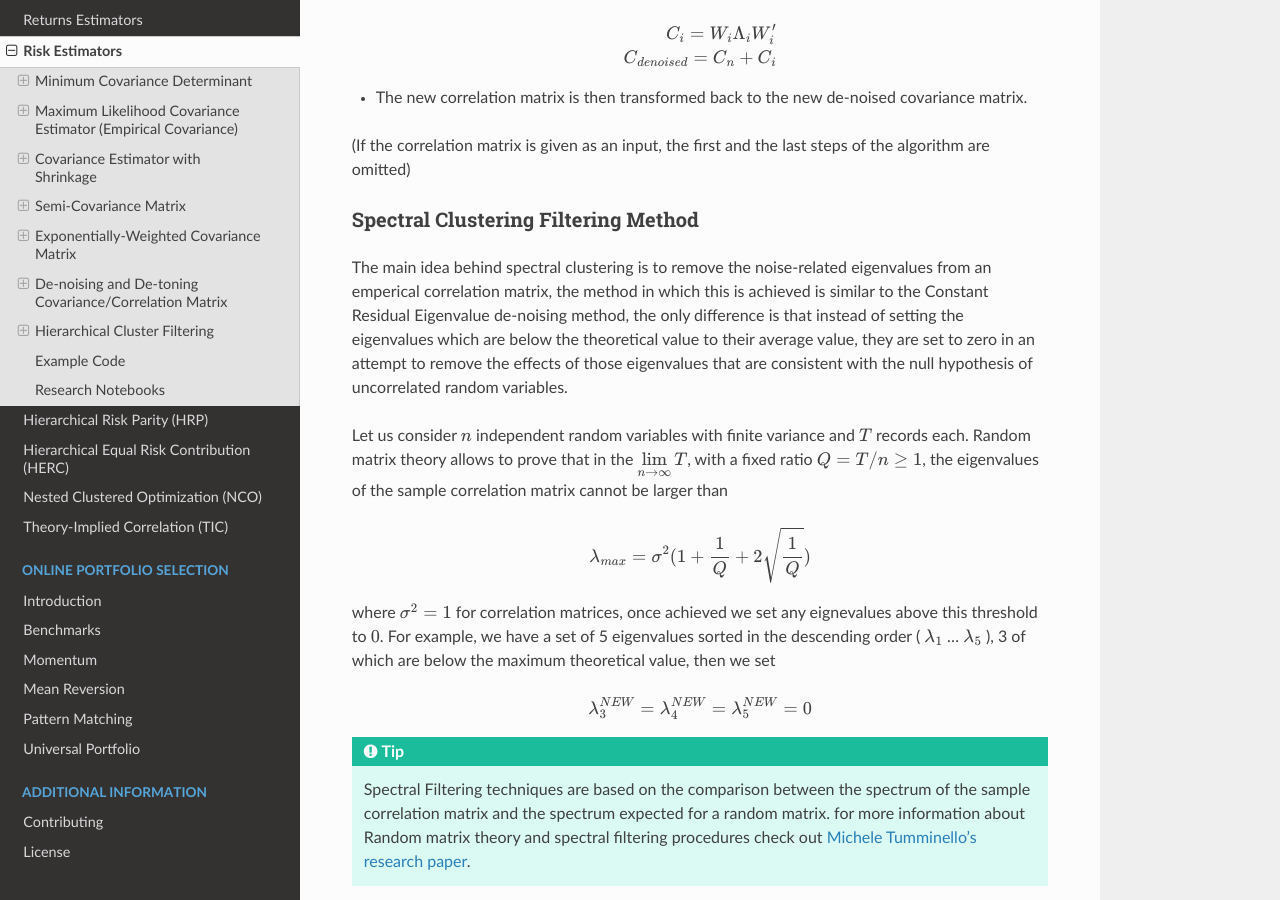
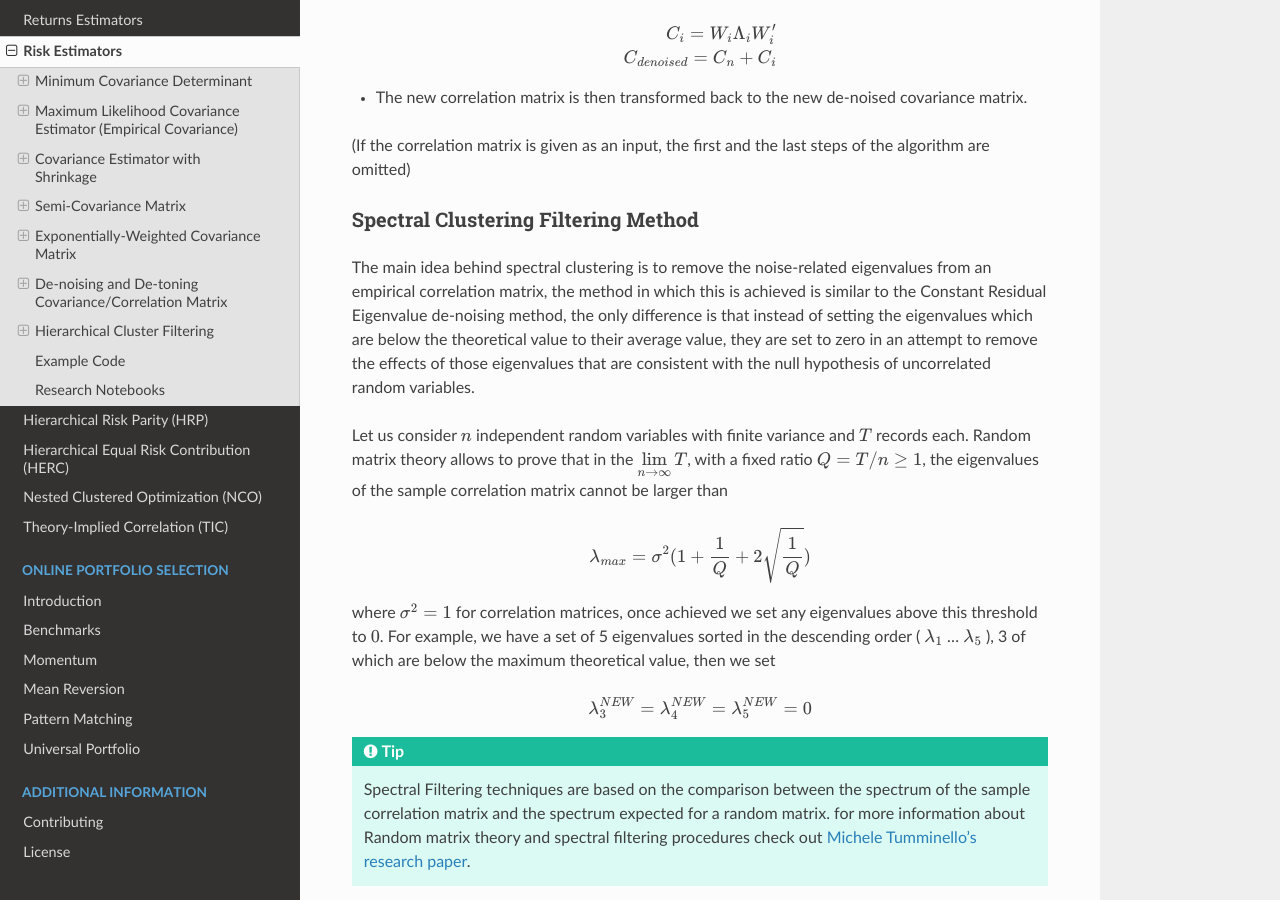
Before and after one commit to hudson-and-thames/mlfinlab, a Sphinx documentation site: the page built from docs/source/portfolio_optimisation/risk_estimators.rst, in a window 1280 px wide and 900 px high, scrolled down 7029 px. Built offline with Sphinx 7.4.7 and the Read the Docs theme 2.0.0, drawn with Linux system fonts in a browser that asks for light colours; pages that are not in the unit, such as notebooks, are missing from menus; some of the changed text lies outside the part shown.

Commit message:
Fixed PR issues
- Typo fix
- Edit on test_risk_estimators to include checks for Warnings.
- Splitting long equation to a new line
- Style fix

```diff
--- a/docs/source/portfolio_optimisation/risk_estimators.rst
+++ b/docs/source/portfolio_optimisation/risk_estimators.rst
@@ -344,7 +344,7 @@
 Spectral Clustering Filtering Method
 ************************************
 
-The main idea behind spectral clustering is to remove the noise-related eigenvalues from an emperical correlation matrix,
+The main idea behind spectral clustering is to remove the noise-related eigenvalues from an empirical correlation matrix,
 the method in which this is achieved is similar to the Constant Residual Eigenvalue de-noising method, the only difference
 is that instead of setting the eigenvalues which are below the theoretical value to their average value, they are set to zero
 in an attempt to remove the effects of those eigenvalues that are consistent with the null hypothesis of uncorrelated random variables.
@@ -357,7 +357,7 @@
 
     \lambda_{max} = \sigma^2(1 + \frac{1}{Q} + 2\sqrt{\frac{1}{Q}})
 
-where :math:`\sigma^2 = 1` for correlation matrices, once achieved we set any eignevalues above this threshold to :math:`0`.
+where :math:`\sigma^2 = 1` for correlation matrices, once achieved we set any eigenvalues above this threshold to :math:`0`.
 For example, we have a set of 5 eigenvalues sorted in the descending order ( :math:`\lambda_1` ... :math:`\lambda_5` ),
 3 of which are below the maximum theoretical value, then we set
 
```
Also changed, not shown: other parts of docs/source/portfolio_optimisation/risk_estimators.rst (+3 -1 lines), docs/source/codependence/correlation_based_metrics.rst (+5 -3 lines), 2 other files.
